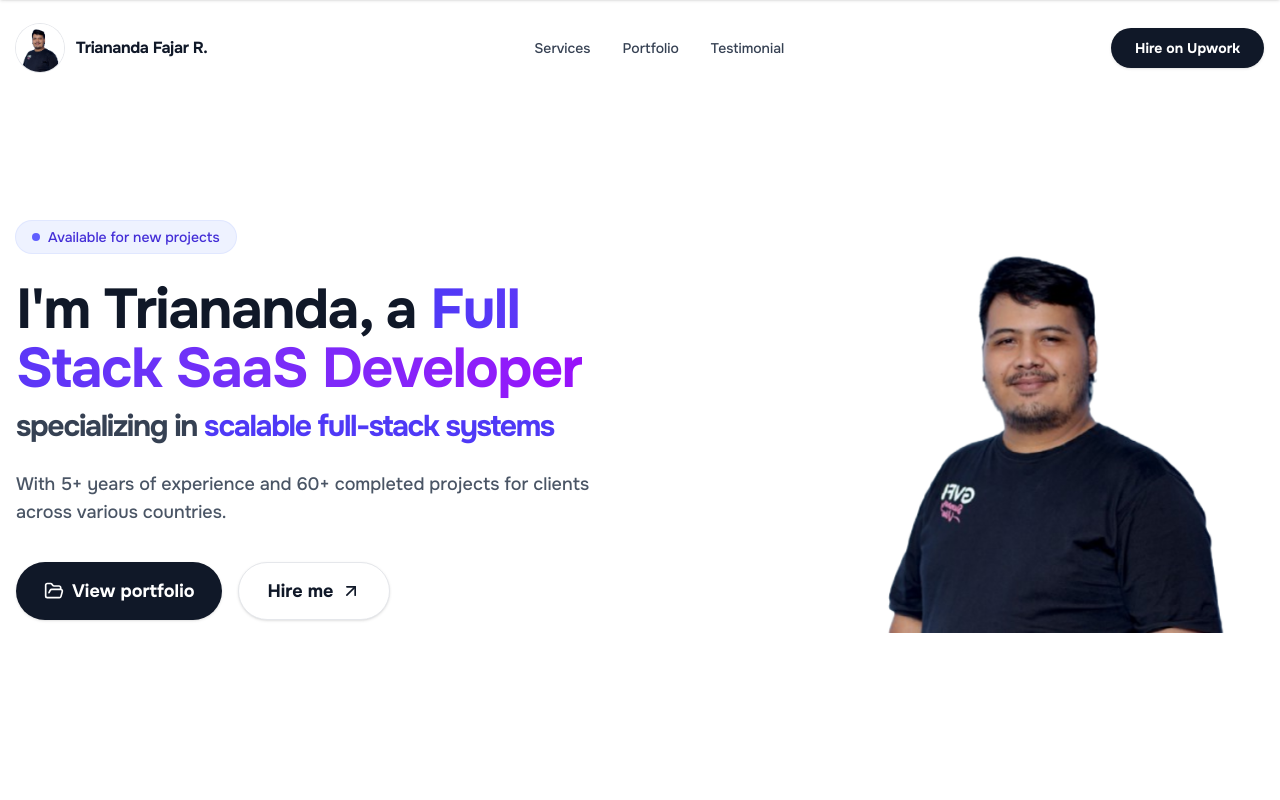
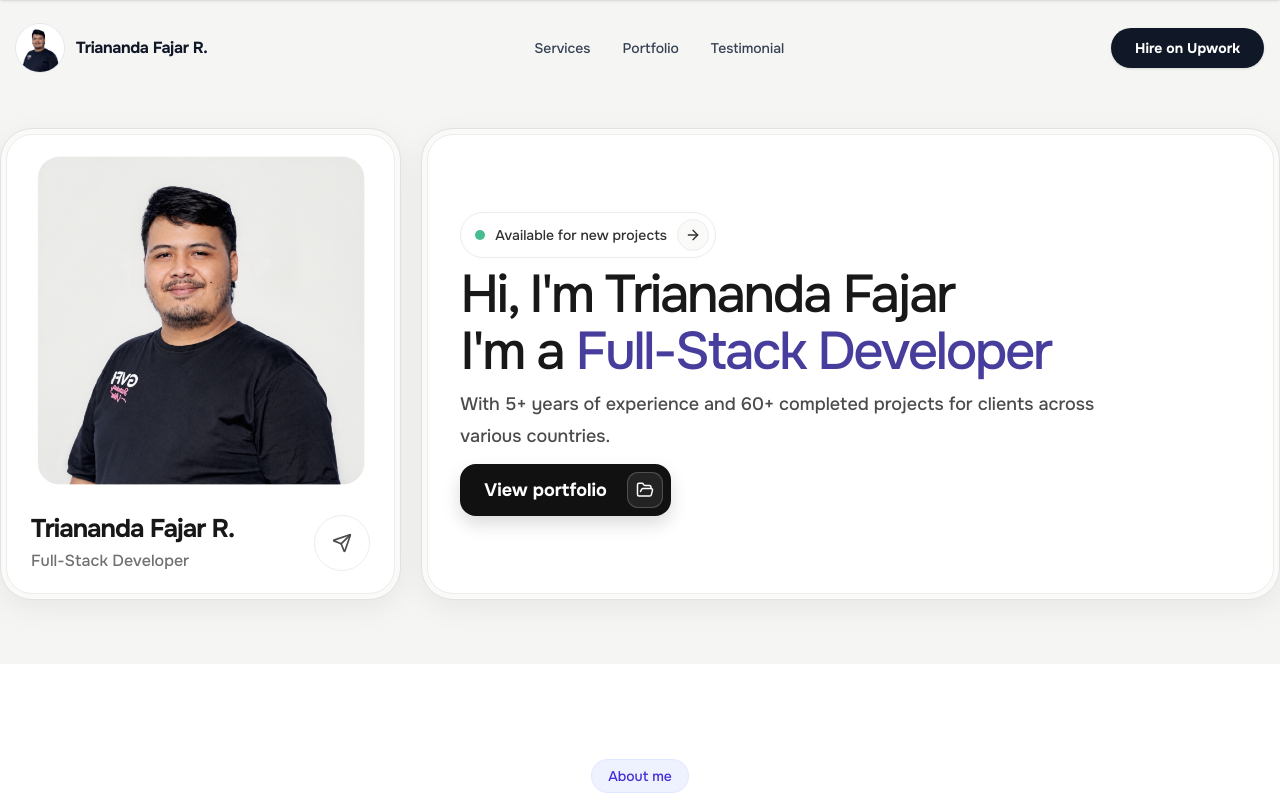
Before and after one commit to trianandafajar/triananda-portfolio, a Next.js app: page / in a window 1280 px wide. Shown: the top 800 px of the page. Built offline with nearby package versions, Linux system fonts and the light colour scheme; no server answers.

Commit message:
feat: update HeroSection layout and add new profile image

```diff
--- a/components/hero-section.tsx
+++ b/components/hero-section.tsx
@@ -1,78 +1,101 @@
-import { ArrowUpRight, FolderOpen } from "lucide-react"
-import Image from "next/image"
-import Link from "next/link"
-import { RotatingText } from "@/components/rotating-text"
+import { ArrowRight, FolderOpen, Send } from "lucide-react";
+import Image from "next/image";
+import Link from "next/link";
+// import { RotatingText } from "@/components/rotating-text";
 
 export function HeroSection() {
   return (
-    <section className="relative overflow-hidden bg-white">
-      <div className="pointer-events-none absolute inset-0 -z-10">
-        <div className="absolute inset-x-0 top-0 h-px bg-gray-200/80" />
-        <div className="absolute top-20 left-8 h-24 w-24 rounded-[2rem] border border-indigo-100 bg-indigo-50/70" />
-        <div className="absolute right-10 bottom-16 h-20 w-20 rounded-full border border-purple-100 bg-purple-50/80" />
-      </div>
-
-      <div className="container mx-auto mt-28 px-4 py-16 md:py-24">
-        <div className="mx-auto grid max-w-7xl items-center gap-14 md:grid-cols-2">
-          <div className="order-1 flex justify-center md:order-2 md:justify-end">
+    <section className="relative isolate overflow-hidden bg-[#f5f5f4]">
+      <div className="mx-auto mt-24 max-w-7xl pb-12 pt-4 lg:mt-28 lg:pb-16">
+        <div className="grid items-stretch gap-4 lg:grid-cols-[minmax(340px,0.86fr)_minmax(0,1.84fr)] lg:gap-5">
+          <article className="rounded-[32px] border border-[#e2e2e0] bg-[#fafaf9] p-[5px] shadow-[0_8px_30px_rgba(20,20,20,0.06)]">
+            <div className="h-full rounded-[26px] border border-[#ececea] bg-white p-3">
+              <div className="relative aspect-[1.05/1] overflow-hidden rounded-[23px] ">
                 <Image
-              src="/images/profil.png"
+                  src="/images/profil_2.png"
                   alt="Triananda profile"
-              width={425}
-              height={425}
                   priority
+                  fill
                   fetchPriority="high"
-              sizes="(max-width: 778px) 320px, 425px"
-              className="h-auto w-[320px] bg-white object-cover md:w-[425px]"
+                  sizes="(max-width: 1023px) 100vw, 34vw"
+                  className="h-full w-full object-contain object-bottom"
                 />
               </div>
 
-          <div className="order-2 space-y-7 md:order-1">
-            <span className="inline-flex items-center gap-2 rounded-full bg-indigo-50 px-4 py-1.5 text-sm font-medium text-indigo-700 ring-1 ring-indigo-100">
-              <span className="relative flex h-2 w-2">
-                <span className="absolute inline-flex h-full w-full animate-ping rounded-full bg-indigo-400 opacity-75" />
-                <span className="relative inline-flex h-2 w-2 rounded-full bg-indigo-500" />
-              </span>
-              Available for new projects
-            </span>
-
-            <h1 className="text-[clamp(36px,5vw,56px)] font-bold leading-[1.05] tracking-tight text-gray-900">
-              I'm Triananda, a{" "}
-              <span className="bg-gradient-to-r from-indigo-600 to-purple-600 bg-clip-text text-transparent">
-                Full Stack SaaS Developer
-              </span>
-              <span className="mt-3 block text-[clamp(22px,2.8vw,30px)] font-semibold text-gray-700">
-                specializing in <RotatingText />
-              </span>
-            </h1>
-
-            <p className="max-w-xl text-[16px] leading-7 text-gray-600 md:text-[18px]">
-              With 5+ years of experience and 60+ completed projects for clients
-              across various countries.
+              <div className="flex items-center justify-between gap-4 px-3 pb-2 pt-5">
+                <div className="min-w-0">
+                  <p className="truncate text-[clamp(1.25rem,2vw,1.8rem)] font-semibold leading-tight tracking-[-0.04em] text-[#171717]">
+                    Triananda Fajar R.
                   </p>
-
-            <div className="flex flex-wrap gap-4 pt-2 sm:flex-row">
-              <Link
-                href="#portfolio"
-                className="inline-flex items-center rounded-full bg-gray-900 px-7 py-3.5 text-base font-semibold text-white shadow-sm transition hover:bg-gray-800 hover:shadow-md md:text-lg"
-              >
-                <FolderOpen className="mr-2 h-5 w-5" />
-                View portfolio
-              </Link>
-
+                  <p className="mt-1 text-sm font-medium text-[#707070] sm:text-base">
+                    Full-Stack Developer
+                  </p>
+                </div>
                 <Link
                   href="https://www.upwork.com/freelancers/trianandafajar"
                   target="_blank"
                   rel="noopener noreferrer"
-                className="inline-flex items-center rounded-full border border-gray-200 bg-white px-7 py-3.5 text-base font-semibold text-gray-900 shadow-sm transition hover:border-gray-300 hover:shadow-md md:text-lg"
+                  aria-label="Hire me"
+                  title="Hire me"
+                  className="group inline-flex h-14 w-14 shrink-0 items-center justify-center rounded-full border border-[#ededeb] bg-white text-[#4a4a4a] transition-colors hover:border-[#171717] hover:bg-[#171717] hover:text-white focus-visible:outline-none focus-visible:ring-2 focus-visible:ring-[#f97316] focus-visible:ring-offset-2"
                 >
-                Hire me
-                <ArrowUpRight className="ml-2 h-5 w-5" />
+                  <Send className="h-5 w-5 transition-transform group-hover:-translate-y-0.5 group-hover:translate-x-0.5" />
+                </Link>
+              </div>
+            </div>
+          </article>
+
+          <div className="rounded-[32px] border border-[#e2e2e0] bg-[#fafaf9] p-[5px] shadow-[0_8px_30px_rgba(20,20,20,0.06)]">
+            <div className="flex h-full min-w-0 flex-col justify-center rounded-[26px] border border-[#ececea] bg-white px-4 py-4 md:px-8 sm:py-4">
+              <div className="space-y-2">
+                <Link
+                  href="https://www.upwork.com/freelancers/trianandafajar"
+                  target="_blank"
+                  rel="noopener noreferrer"
+                  className="group inline-flex w-fit items-center gap-2.5 rounded-full border border-[#ececea] bg-white py-1.5 pl-3.5 pr-1.5 text-sm font-medium text-[#303030] transition-colors hover:border-[#dadad7] focus-visible:outline-none focus-visible:ring-2 focus-visible:ring-[#f97316] focus-visible:ring-offset-2"
+                >
+                  <span className="inline-flex h-2.5 w-2.5 rounded-full bg-[#45bd91]" />
+                  Available for new projects
+                  <span className="inline-flex h-8 w-8 items-center justify-center rounded-full border border-[#ededeb] bg-[#fafaf9] text-[#303030] transition-colors group-hover:bg-[#f1f1ef]">
+                    <ArrowRight className="h-4 w-4 transition-transform duration-300 group-hover:-rotate-45" />
+                  </span>
+                </Link>
+
+                <h1 className="max-w-[920px] text-[clamp(2.35rem,4.15vw,4rem)] font-medium leading-[1.08] tracking-[-0.045em] text-[#181818]">
+                  Hi, I'm Triananda Fajar
+                  <span className="block">
+                    {" "}
+                    I'm a{" "}
+                    <span className="text-[#463D9D]">
+                      Full-Stack Developer
+                    </span>
+                  </span>
+                  {/* <span className="mt-4 block text-[clamp(1.5rem,2.2vw,2rem)] font-semibold leading-[1.14] tracking-[-0.040em] text-[#272727]">
+                  specializing in <RotatingText />
+                </span> */}
+                </h1>
+
+                <p className="max-w-2xl text-base leading-7 text-[#4b4b4b] sm:text-lg sm:leading-8">
+                  With 5+ years of experience and 60+ completed projects for
+                  clients across various countries.
+                </p>
+
+                <div className="pt-1">
+                  <Link
+                    href="#portfolio"
+                    className="group inline-flex min-h-13 items-center gap-5 rounded-[16px] bg-[#111111] py-2 pl-6 pr-2 text-base font-semibold text-white shadow-[0_8px_18px_rgba(0,0,0,0.14)] transition-colors hover:bg-[#292929] focus-visible:outline-none focus-visible:ring-2 focus-visible:ring-[#f97316] focus-visible:ring-offset-2 sm:text-lg"
+                  >
+                    View portfolio
+                    <span className="inline-flex h-9 w-9 items-center justify-center rounded-[11px] border border-white/20 bg-white/[0.08]">
+                      <FolderOpen className="h-[18px] w-[18px] transition-transform group-hover:scale-105" />
+                    </span>
                   </Link>
                 </div>
               </div>
             </div>
           </div>
+        </div>
+      </div>
     </section>
-  )
+  );
 }
```
Also changed, not shown: public/images/profil_2.png (added). Lines whose indentation alone changed are shown as unchanged.
